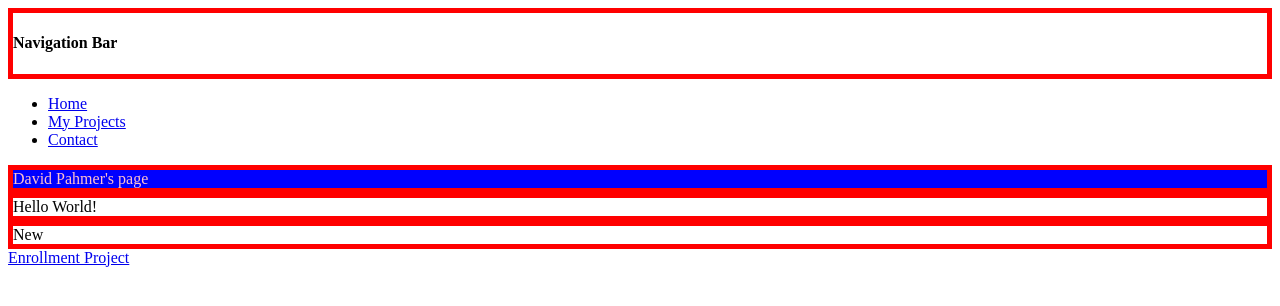
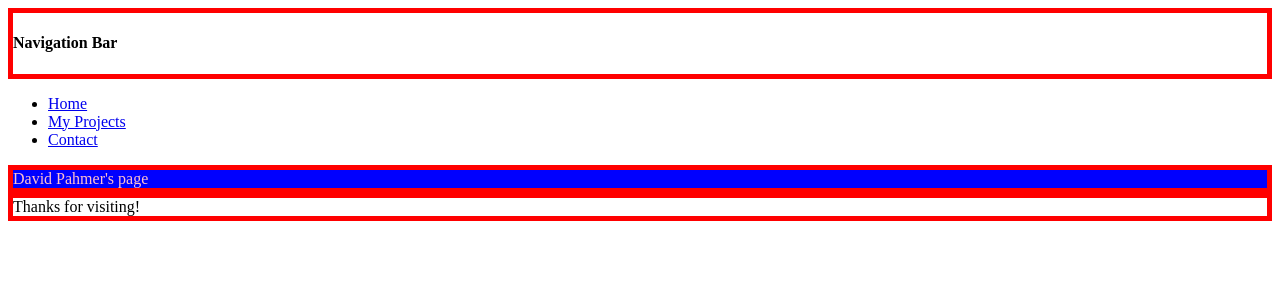
Before and after one commit to dpahmer/dpahmer.github.io, a plain HTML site: page index.html in a window 1280 px wide. Drawn offline with Linux system fonts and the light colour scheme.

Commit message:
Update index.html

```diff
--- a/index.html
+++ b/index.html
@@ -15,8 +15,6 @@
       </ul>
     </nav>
   <div class="hello">David Pahmer's page</div>
-  <div>Hello World!</div>
-  <div>New</div>
-  <a href =  https://github.com/dpahmer/Enrollment-model/tree/master> Enrollment Project </a>
+  <div>Thanks for visiting!</div>
 </body>
 </html>
```
